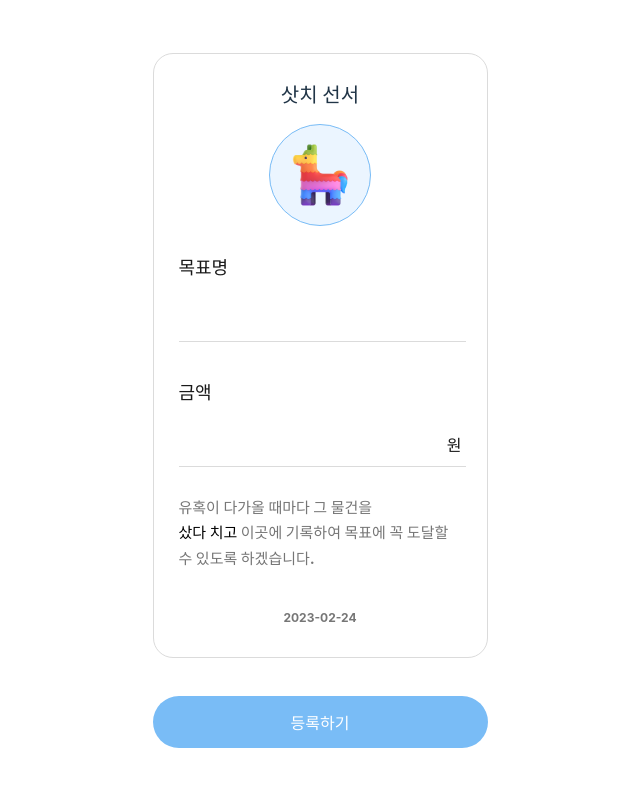
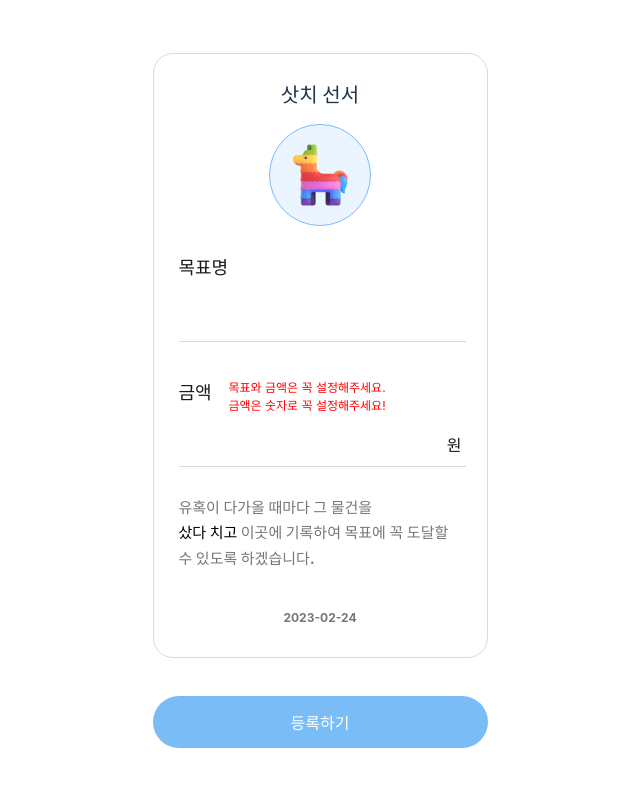
Before and after one commit to soorokim/satch-of-last-5, a React (Vite) app: page /setgoals in a window 1280 px wide. Both pictures are taken after a click on the button "등록하기". Shown: the top 786 px of the page, without its empty margins (320-960 px from the left). Built offline with nearby package versions, Linux system fonts and the light colour scheme.

Commit message:
refactor: 숫자 유효성 검사

```diff
--- a/src/components/SetTargetForm.tsx
+++ b/src/components/SetTargetForm.tsx
@@ -115,7 +115,6 @@ const SubmitBtn = styled.button`
 
 const Alert = styled.span`
   position: absolute;
-  top: 6px;
   left: 50px;
   color: red;
   font-size: 12px;
@@ -137,9 +136,7 @@ const SetTargetForm = () => {
   const { createGoal } = useGoalList();
 
   const onClick = (e: React.MouseEvent<HTMLButtonElement>) => {
-    if (goal === '') {
-      e.preventDefault();
-    } else if (Number.isNaN(price) || price === 0 || price === undefined) {
+    if (goal === '' || Number.isNaN(price) || price === 0 || price === undefined) {
       e.preventDefault();
       setIsValid(false);
     } else {
@@ -170,7 +167,14 @@ const SetTargetForm = () => {
         </GoalForm>
         <PriceForm>
           <Title>금액</Title>
-          {isValid ? '' : <Alert>금액은 꼭 숫자를 입력해주세요!</Alert>}
+          {isValid ? (
+            ''
+          ) : (
+            <Alert>
+              목표와 금액은 꼭 설정해주세요. <br />
+              금액은 숫자로 꼭 설정해주세요!
+            </Alert>
+          )}
           <Input
             type="text"
             onChange={(e: React.FormEvent<HTMLInputElement>) =>
```
